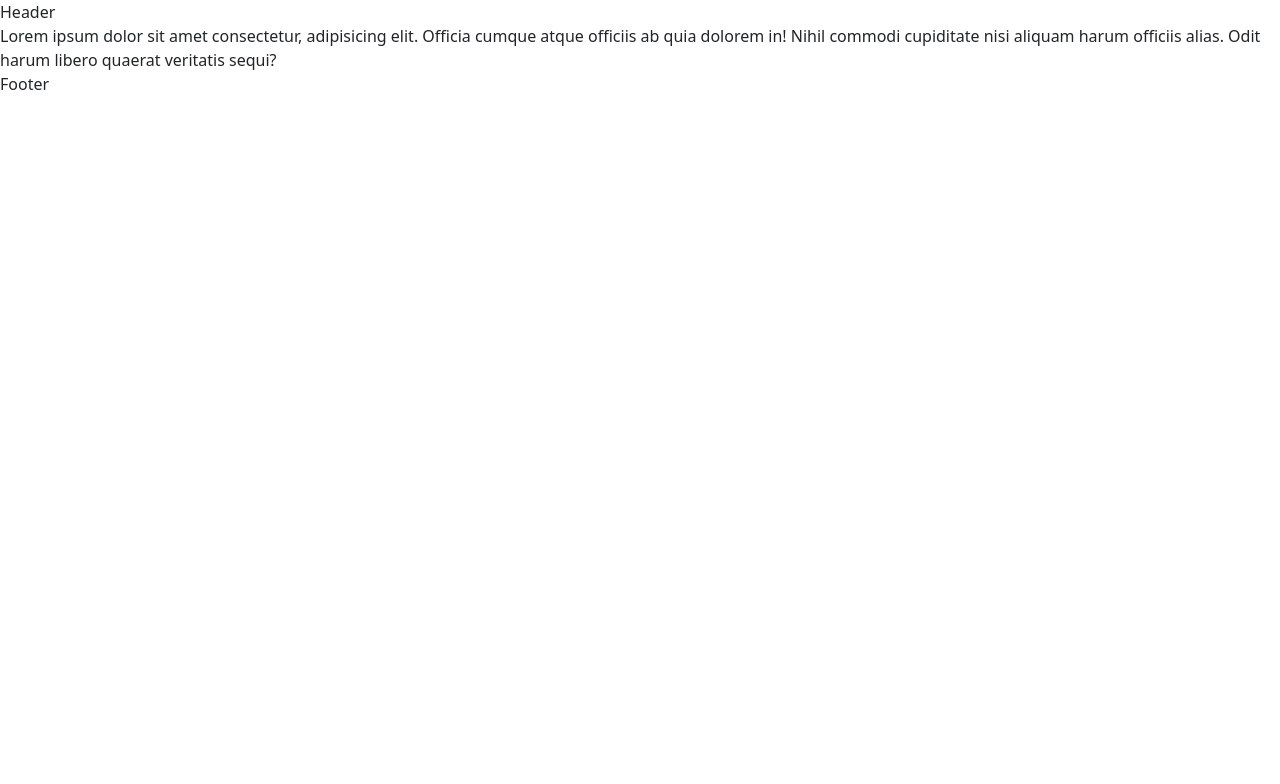
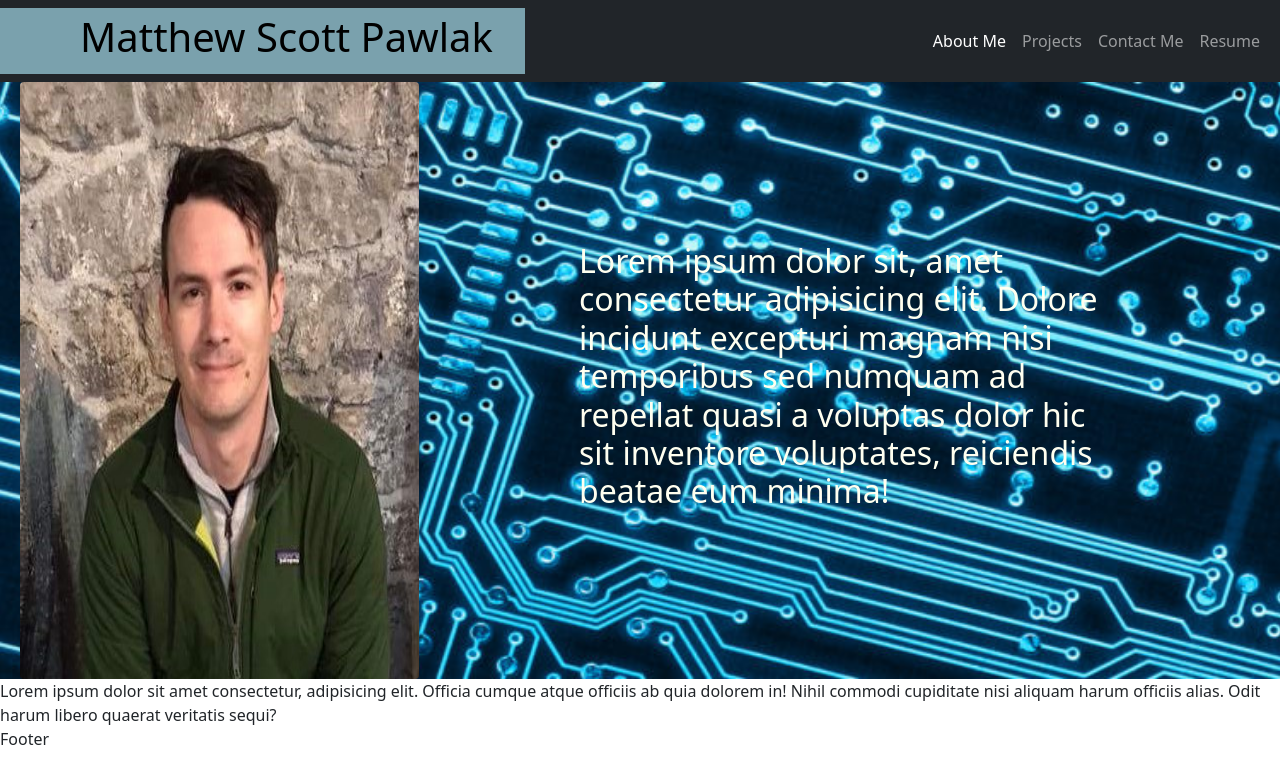
Before and after one commit to pharaohnof/gtbc-homework2, a plain HTML site: page index.html in a window 1280 px wide. Drawn offline with nearby package versions, Linux system fonts and the light colour scheme; files that its build step writes are made by us from their sources.

Commit message:
added header/nav, and start of hero image

```diff
--- /dev/null
+++ b/assets/css/style.css
@@ -0,0 +1,62 @@
+.container-fluid{
+    padding-left: 0rem;
+    margin-right: 0rem;
+
+}
+
+.navbar-brand{
+    background-color: rgb(122, 161, 173);
+    color: black !important;
+    padding-left: 5rem;
+    padding-right: 2rem;
+    /* display: flex !important; */
+    flex-wrap: wrap !important;
+    /* flex-grow: initial; */
+    white-space: pre-wrap;
+ }
+
+.navbar-collapse {
+    /* justify-self: right !important; */
+    /* align-self: flex-end !important; */
+    /* display: flex !important; */
+    /* flex-direction: row-reverse !important; */
+    justify-content: flex-end !important;
+    flex-grow: 3 !important;
+}
+
+/* HERO IMAGE */
+
+
+.hero-image {
+    /* height: 800px; */
+    width: 100%;
+    /* margin-bottom: 25px; */
+    background-image: url("../images/bg.jpg");
+    background-size: cover;
+    background-position: center;
+    display: flex;
+    justify-content: flex-start;
+    flex-direction: row;
+}
+
+#profile-pic{
+    margin-left: 20px;
+    /* width: 50% !important; */
+    height: auto !important;
+    width: auto !important;
+    display: flex;
+    flex-grow: 1;
+    flex-shrink: 1;
+
+}
+
+.hero-image h2{
+    /* margin-right: 10rem !important; */
+    padding: 10rem;
+    color: ivory;
+    display: flex;
+    flex-wrap: wrap;
+    flex-grow: 1;
+    flex-shrink: 4;
+    /* white-space: pre-wrap; */
+}
--- a/index.html
+++ b/index.html
@@ -12,9 +12,36 @@
 
     </head>
 <body>
-    <header>
-        Header
+    <header class="position sticky-top">
+        <nav class="navbar navbar-expand-lg navbar-dark bg-dark">
+            <div class="container-fluid">
+              <button class="navbar-toggler" type="button" data-bs-toggle="collapse" data-bs-target="#navbarTogglerDemo03" aria-controls="navbarTogglerDemo03" aria-expanded="false" aria-label="Toggle navigation">
+                <span class="navbar-toggler-icon"></span>
+              </button>
+              <a id="nav-header" class="navbar-brand" href="#"><h1>Matthew Scott Pawlak</h1></a>
+              <div class="collapse navbar-collapse" id="navbarTogglerDemo03" >
+                <ul id="nav-list" class="navbar-nav mb-2 mb-lg-0" >
+                  <li class="nav-item">
+                    <a class="nav-link active" aria-current="page" href="#">About Me</a>
+                  </li>
+                  <li class="nav-item">
+                    <a class="nav-link" href="#">Projects</a>
+                  </li>
+                  <li class="nav-item">
+                    <a class="nav-link" href="#">Contact Me</a>
+                  </li>
+                  <li class="nav-item">
+                    <a class="nav-link" href="#">Resume</a>
+                </ul>
+              </div>
+            </div>
+          </nav>
     </header>
+
+    <div class="hero-image" >
+        <img id="profile-pic" src="./assets/images/profilepic.jpg" class="rounded float-start" alt="Matthew Scott Pawlak Profile Pic">
+        <p><h2>Lorem ipsum dolor sit, amet consectetur adipisicing elit. Dolore incidunt excepturi magnam nisi temporibus sed numquam ad repellat quasi a voluptas dolor hic sit inventore voluptates, reiciendis beatae eum minima!</h2></p>
+    </div>
 
     <main>
 Lorem ipsum dolor sit amet consectetur, adipisicing elit. Officia cumque atque officiis ab quia dolorem in! Nihil commodi cupiditate nisi aliquam harum officiis alias. Odit harum libero quaerat veritatis sequi?
```
Also changed, not shown: assets/css/reset.css (renamed from reset.css), assets/images/bg.jpg (added), assets/images/profilepic.jpg (added), style.css (deleted).
